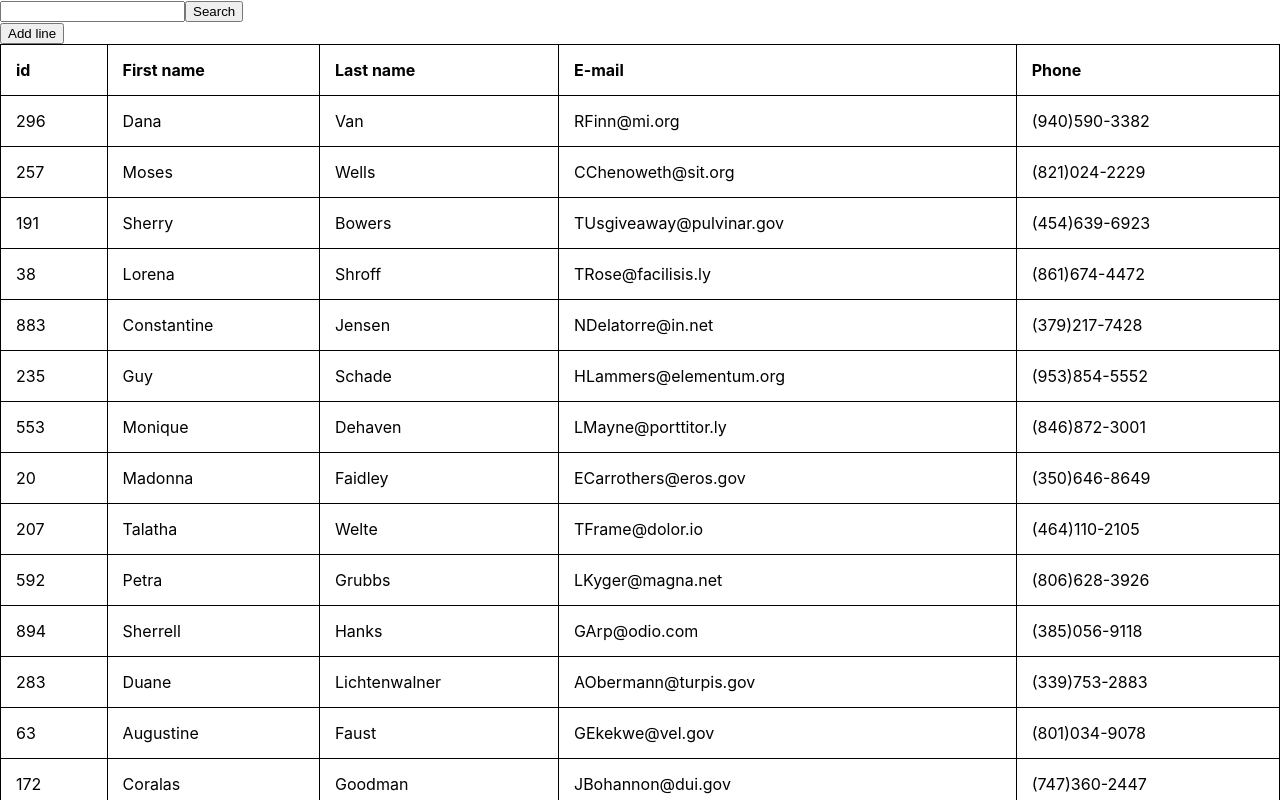
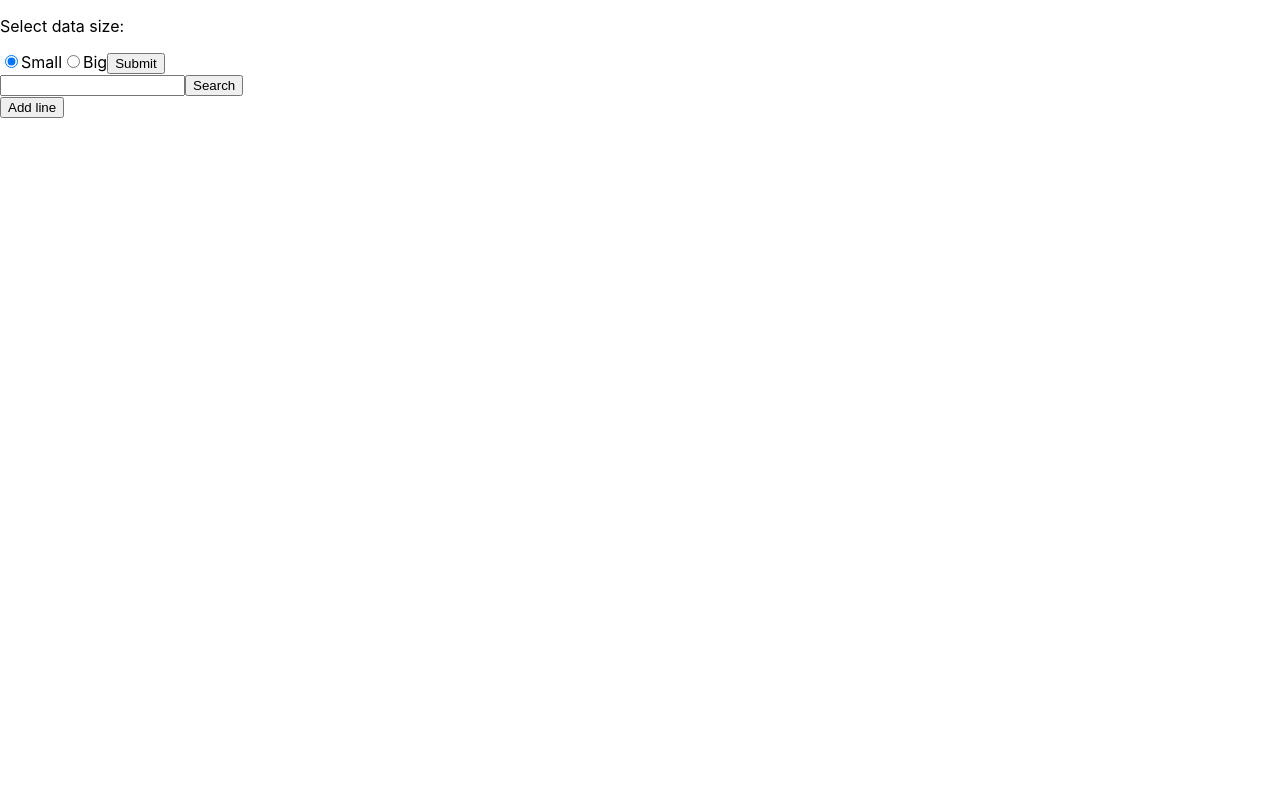
Before and after one commit to saramutina/frontend-javascript-test, a React (Create React App) app: page / in a window 1280 px wide. Shown: the top 800 px of the page. Built offline with nearby package versions, Linux system fonts and the light colour scheme.

Commit message:
Add Choose Data form

```diff
--- a/src/components/App/App.js
+++ b/src/components/App/App.js
@@ -6,13 +6,34 @@ import AddLine from '../AddLine/AddLine';
 import Table from '../Table/Table';
 import Pagination from '../Pagination/Pagination';
 import SelectedLine from '../SelectedLine/SelectedLine';
-import data from '../../util/Small_data';
+
+export const URL_SMALL = 'http://www.filltext.com/?rows=32&id=%7Bnumber%7C1000%7D&firstName=%7BfirstName%7D&lastName=%7BlastName%7D&email=%7Bemail%7D&phone=%7Bphone%7C(xxx)xxx-xx-xx%7D&address=%7BaddressObject%7D&description=%7Blorem%7C32%7D';
+export const URL_BIG = 'http://www.filltext.com/?rows=1000&id=%7Bnumber%7C1000%7D&firstName=%7BfirstName%7D&delay=3&lastName=%7BlastName%7D&email=%7Bemail%7D&phone=%7Bphone%7C(xxx)xxx-xx-xx%7D&address=%7BaddressObject%7D&description=%7Blorem%7C32%7D';
 
 class App extends React.Component {
   constructor(props) {
     super(props);
     this.state = {
-      selectedRow: null
+      selectedRow: null,
+      selectedData: null,
+      url: URL_SMALL
+    }
+  }
+
+  chooseDataSize = (url) => {
+    this.setState({url});
+  }
+
+  loadData = async () => {
+    try{
+      const response = await fetch(this.state.url);
+      if (response.ok) {
+        let jsonResponse = await response.json();
+        this.setState({selectedData: jsonResponse});
+      }
+    }
+    catch(error){
+      console.log(error);
     }
   }
 
@@ -24,14 +45,14 @@ class App extends React.Component {
     return(
       <div>
         <div>
-          <ChooseData />
+          <ChooseData url={this.state.url} changeUrl={this.chooseDataSize} loadData={this.loadData} />
         </div>
         <div>
           <SearchBar />
           <AddLine />
         </div>
         <div>
-          <Table data={data} selectRow={this.changeSelectedRow} />
+          <Table data={this.state.selectedData} selectRow={this.changeSelectedRow} />
           <Pagination />
           <SelectedLine row={this.state.selectedRow} />
         </div>
--- a/src/components/ChooseData/ChooseData.js
+++ b/src/components/ChooseData/ChooseData.js
@@ -1,9 +1,30 @@
 import React from 'react';
+import {URL_SMALL, URL_BIG} from '../App/App';
 
 class ChooseData extends React.Component {
+    handleChange = event => {
+        this.props.changeUrl(event.target.value)
+    }
+
+    handleFormSubmit = formSubmitEvent => {
+        formSubmitEvent.preventDefault();
+        this.props.loadData();
+    }
+
     render() {
-        return null;
+        return (
+            <div>
+                <form onSubmit={this.handleFormSubmit} >
+                    <p>Select data size:</p>
+                        <input type="radio" id="small" name="data" value={URL_SMALL} checked={this.props.url === URL_SMALL} onChange={this.handleChange} />
+                        <label for="small">Small</label>
+                        <input type="radio" id="big" name="data" value={URL_BIG} checked={this.props.url === URL_BIG} onChange={this.handleChange} />
+                        <label for="big">Big</label>
+                        <button type="submit">Submit</button>
+                </form>
+            </div>
+        );
     }
-}
+};
 
 export default ChooseData;
--- a/src/components/Table/Table.js
+++ b/src/components/Table/Table.js
@@ -4,6 +4,10 @@ import TableRow from '../TableRow/TableRow';
 
 class Table extends React.Component {
     render() {
+        if (this.props.data === null){
+            return null;
+        }
+
         return (
             <table style={{width: '100%'}}>
                 <thead>
```
